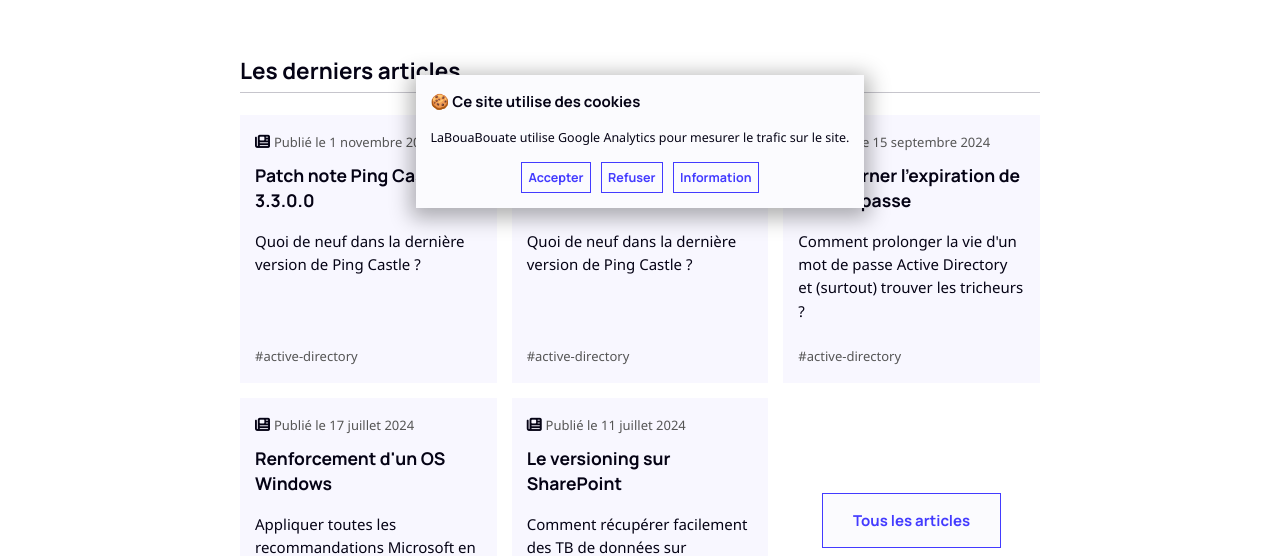
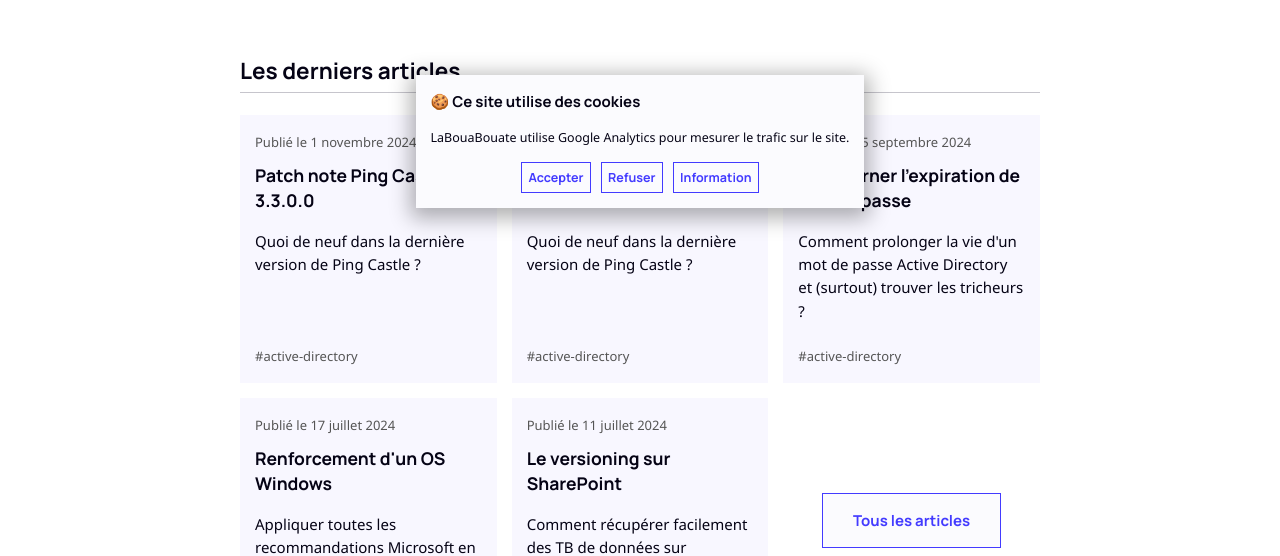
Before and after one commit to leobouard/leobouard.github.io, a Jekyll site: the page built from _pages/index.html, in a window 1280 px wide. Shown: the part 677-1233 px from the top of the page. Built offline with Jekyll 4.4.1, drawn with Linux system fonts in a browser that asks for light colours; nearby versions of some CDN libraries; some web fonts are replaced.

Commit message:
Update post-preview.html

```diff
--- a/_includes/post-preview.html
+++ b/_includes/post-preview.html
@@ -1,6 +1,5 @@
 <article class="post-preview hover-bottom">
   <a href="{{ include.id }}">
-    <i class="fa-solid fa-newspaper" aria-hidden="true"></i>
     <span>Publié le {% include format-date.html date=include.date %}</span>
     <h3>{{ include.title }}</h3>
     <p>{{ include.description }}</p>
```
